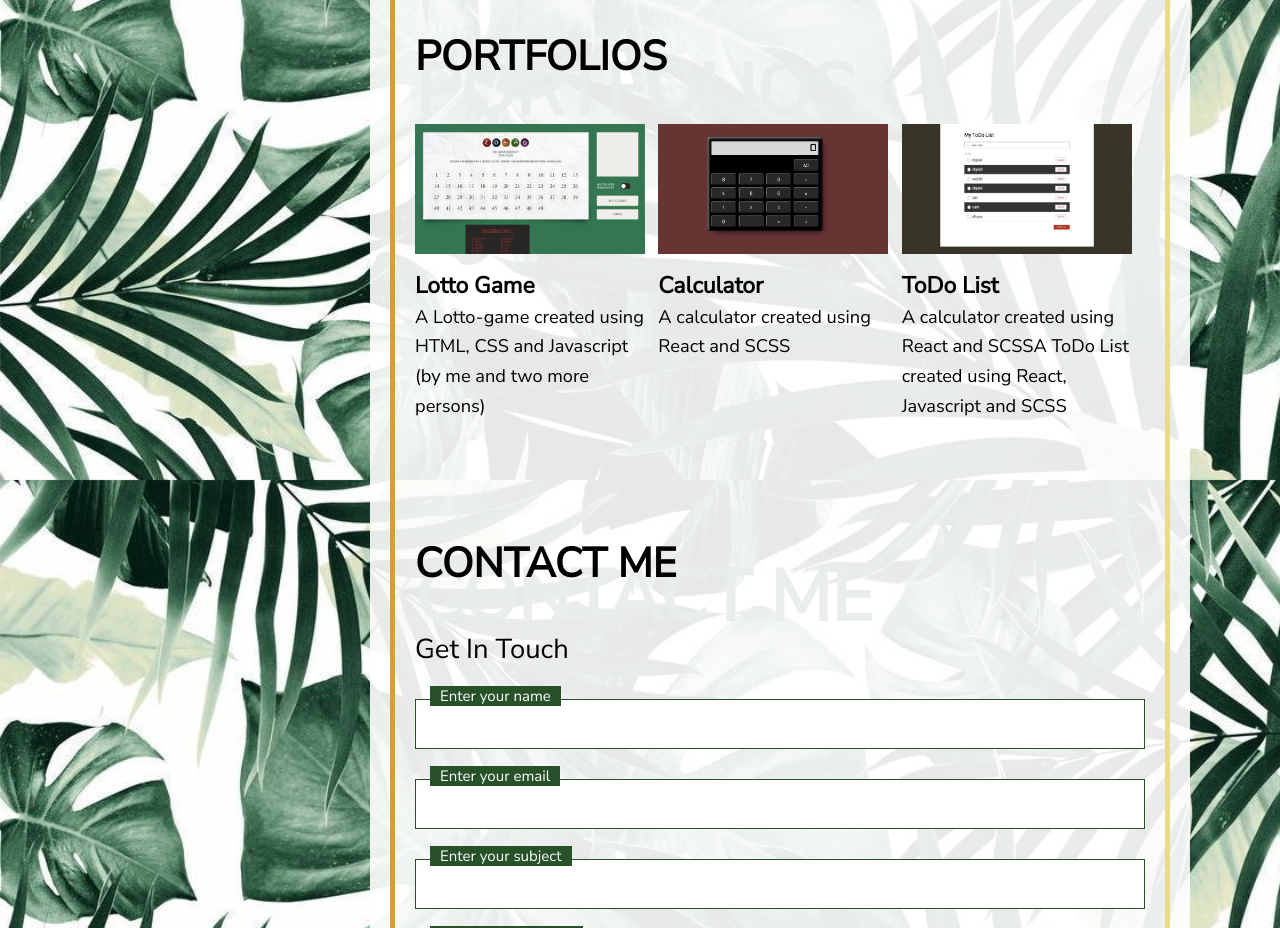
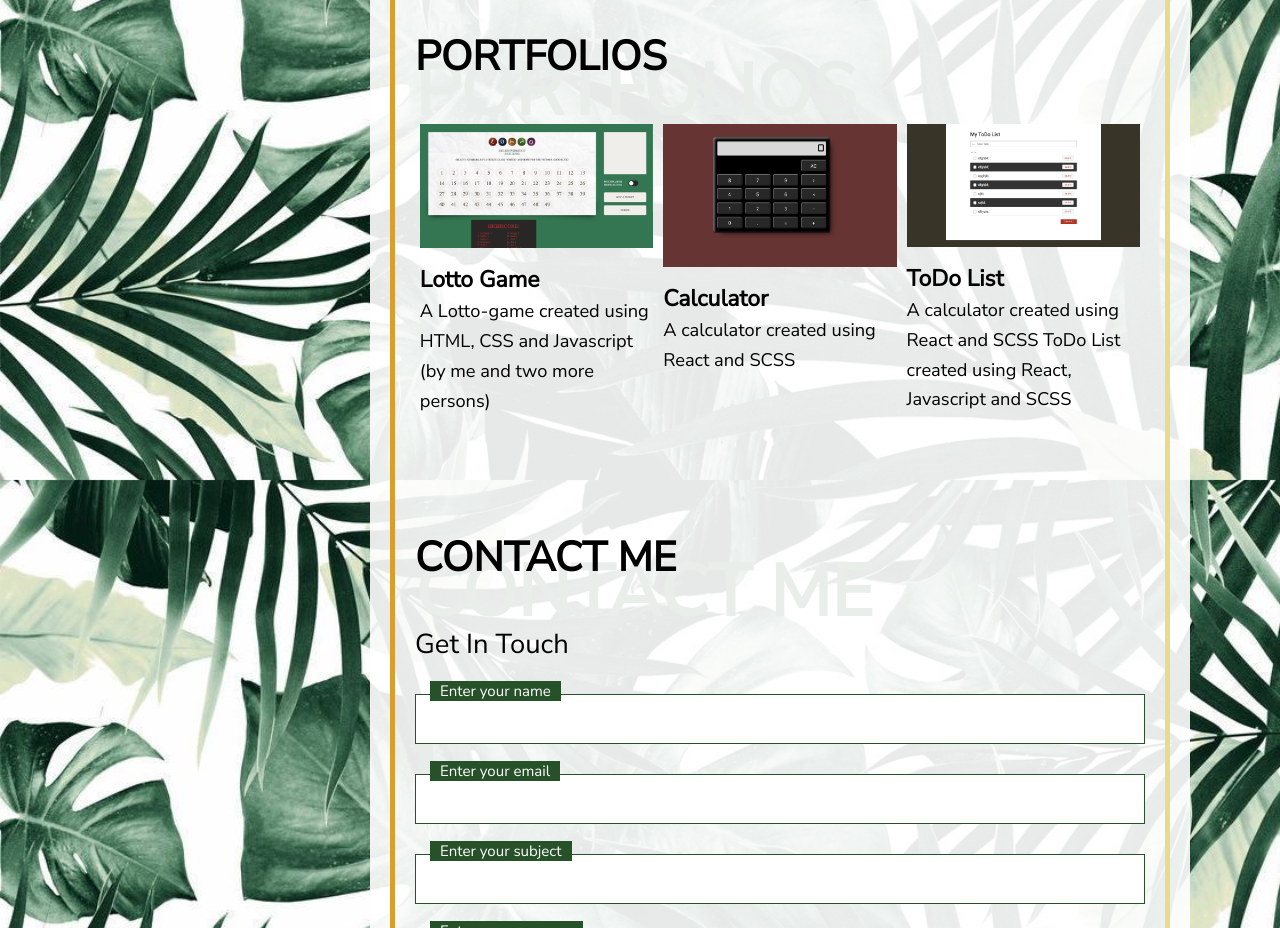
Before and after one commit to atranarta/portfolio, a React (Create React App) app: page / in a window 1280 px wide. Shown: the part 1120-2048 px from the top of the page. Built offline with nearby package versions, Linux system fonts and the light colour scheme.

Commit message:
Added styles for more responcive gallery

```diff
--- a/src/App.css
+++ b/src/App.css
@@ -67,7 +67,7 @@ body {
 }
 
 #wrapper {
-  width: 1100px;
+  max-width: 1100px;
   font-family: "Nunito Sans", sans-serif;
   margin: 0 auto;
   height: 100%;
@@ -457,14 +457,15 @@ body {
 #wrapper main .border #portfolios .portfolios-wrap {
   display: flex;
   flex-wrap: wrap;
+  justify-content: space-around;
 }
 #wrapper main .border #portfolios .portfolios-wrap .portfolios-box {
-  width: 33.333333%;
+  width: 32%;
   margin-bottom: 20px;
 }
 @media (max-width: 1170px) {
   #wrapper main .border #portfolios .portfolios-wrap .portfolios-box {
-    width: 50%;
+    width: 45%;
   }
 }
 @media (max-width: 725px) {
@@ -474,35 +475,9 @@ body {
 }
 #wrapper main .border #portfolios .portfolios-wrap .portfolios-box .potfolio-image {
   position: relative;
-  width: 230px;
-  height: 130px;
   background-position: center center;
   background-repeat: no-repeat;
   overflow: hidden;
-}
-@media (max-width: 1170px) {
-  #wrapper main .border #portfolios .portfolios-wrap .portfolios-box .potfolio-image {
-    width: 280px;
-    height: 155px;
-  }
-}
-@media (max-width: 970px) {
-  #wrapper main .border #portfolios .portfolios-wrap .portfolios-box .potfolio-image {
-    width: 330px;
-    height: 180px;
-  }
-}
-@media (max-width: 800px) {
-  #wrapper main .border #portfolios .portfolios-wrap .portfolios-box .potfolio-image {
-    width: 300px;
-    height: 170px;
-  }
-}
-@media (max-width: 725px) {
-  #wrapper main .border #portfolios .portfolios-wrap .portfolios-box .potfolio-image {
-    width: 100%;
-    height: auto;
-  }
 }
 #wrapper main .border #portfolios .portfolios-wrap .portfolios-box .potfolio-image::before {
   content: "";
--- a/src/App.scss
+++ b/src/App.scss
@@ -73,7 +73,7 @@ body {
 }
 
 #wrapper {
-  width: 1100px;
+  max-width: 1100px;
   font-family: "Nunito Sans", sans-serif;
   margin: 0 auto;
   height: 100%;
@@ -106,7 +106,6 @@ body {
 
     @include _970 {
       width: 800px;
-      ;
       z-index: 999;
       height: 50px;
     }
@@ -491,13 +490,14 @@ body {
         .portfolios-wrap {
           display: flex;
           flex-wrap: wrap;
+          justify-content: space-around;
 
           .portfolios-box {
-            width: 33.333333%;
+            width: 32%;
             margin-bottom: 20px;
 
             @include _1170 {
-              width: 50%;
+              width: 45%;
             }
 
             @include _725 {
@@ -506,31 +506,9 @@ body {
 
             .potfolio-image {
               position: relative;
-              width: 230px;
-              height: 130px;
               background-position: center center;
               background-repeat: no-repeat;
               overflow: hidden;
-
-              @include _1170 {
-                width: 280px;
-                height: 155px;
-              }
-
-              @include _970 {
-                width: 330px;
-                height: 180px;
-              }
-
-              @include _800 {
-                width: 300px;
-                height: 170px;
-              }
-
-              @include _725 {
-                width: 100%;
-                height: auto;
-              }
 
               &::before {
                 content: "";
--- a/src/components/portfolios/portfolio.js
+++ b/src/components/portfolios/portfolio.js
@@ -17,7 +17,7 @@ const portfolios = [
   {
     img: ToDo_List,
     title: "ToDo List",
-    text: "A calculator created using React and SCSSA ToDo List created using React, Javascript and SCSS"
+    text: "A calculator created using React and SCSS ToDo List created using React, Javascript and SCSS"
   },
 ]
 
```
Also changed, not shown: 1 other file (tests, documents, lock files or other folders).
